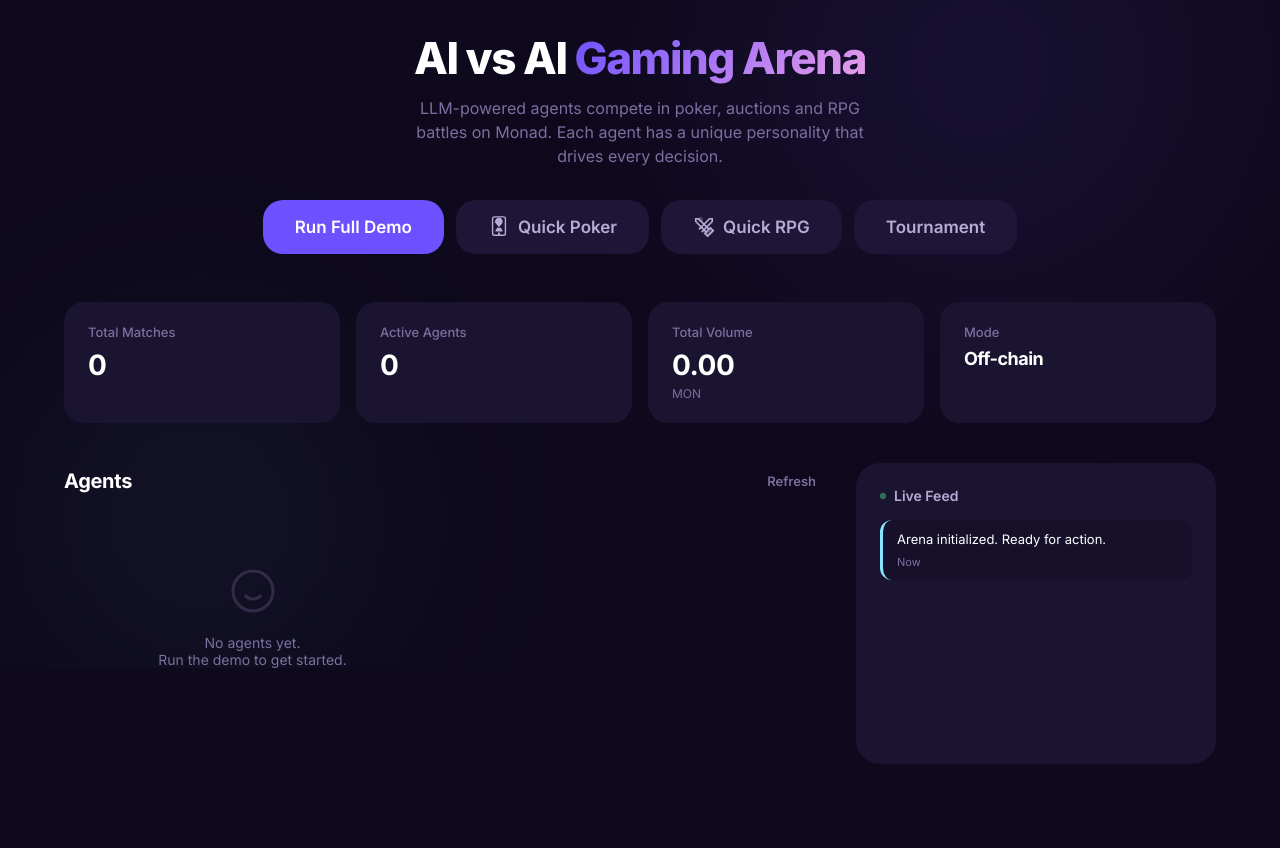
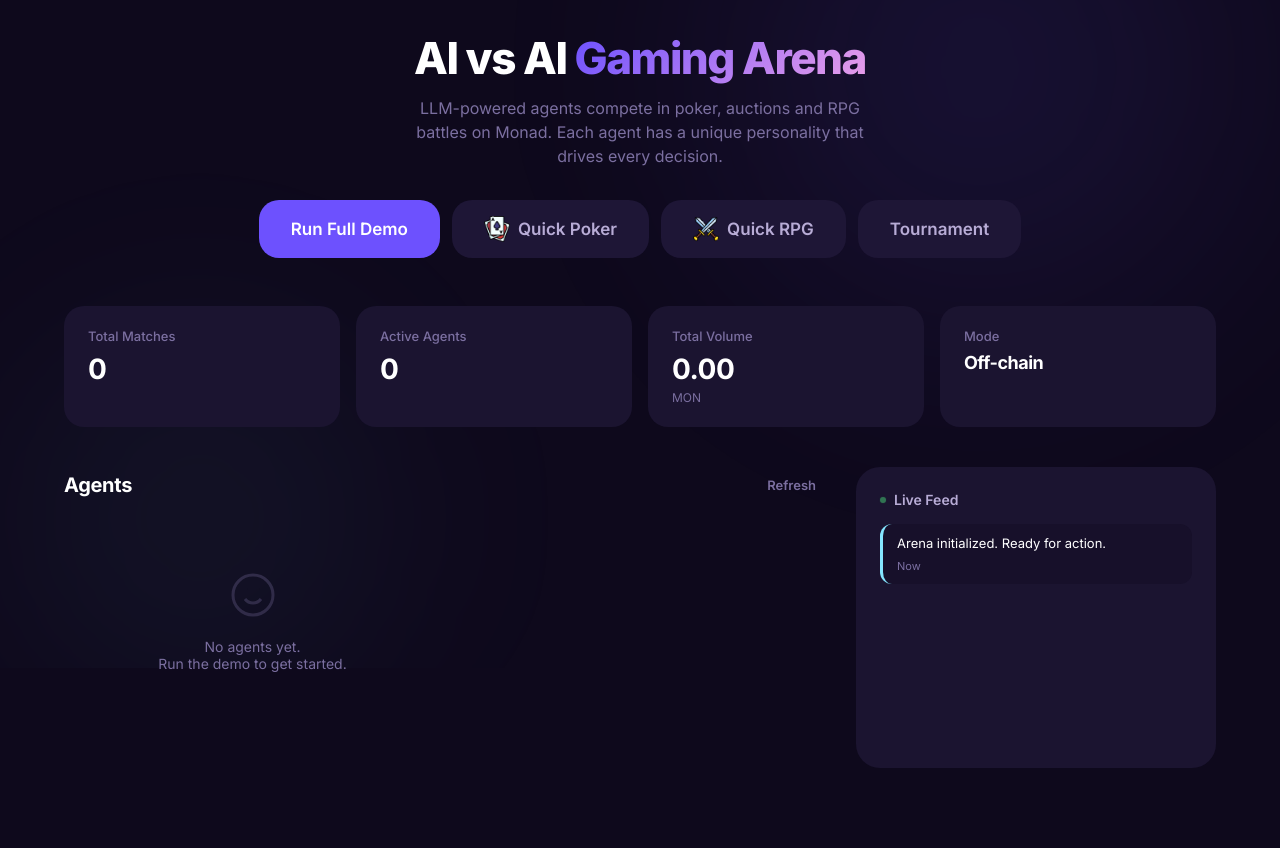
Before and after one commit to obseasd/monadarena, a Flask app: page / in a window 1280 px wide. Shown: the part 132-980 px from the top of the page. Before the commit the page ends 896 px from the top, so only its background shows below. Run offline with Flask 3, Linux system fonts and the light colour scheme; data that the repository does not hold is empty.

Commit message:
Add Vercel deployment + PNG icons for buttons
- Deploy Flask app to Vercel (monadarena-pi.vercel.app)
- Replace SVG button icons with actual PNG assets (poker cards, sword, trophy)
- Add .vercel/ to gitignore

Co-Authored-By: Claude Opus 4.6 <noreply@anthropic.com>

```diff
--- a/web/templates/index.html
+++ b/web/templates/index.html
@@ -1415,15 +1415,15 @@
                     Run Full Demo
                 </button>
                 <button class="btn btn-surface btn-lg" onclick="runSingleMatch('poker')">
-                    <svg width="22" height="22" viewBox="0 0 24 24" fill="currentColor"><path d="M12 2C9.5 2 8 4 8 6c0 3 4 5 4 7 0-2 4-4 4-7 0-2-1.5-4-4-4zm0 11c-.6 0-1.2-.3-1.6-.5C9.5 13.8 8 15 8 17h8c0-2-1.5-3.2-2.4-4.5-.4.2-1 .5-1.6.5zM11 18h2v3h-2z"/><rect x="5" y="1" width="14" height="20" rx="2" fill="none" stroke="currentColor" stroke-width="1.5"/><text x="7" y="8" font-size="6" font-weight="bold" fill="currentColor">A</text></svg>
+                    <img src="/assets/cartes-de-poker.png" alt="Poker" style="width:26px;height:26px;vertical-align:middle;">
                     Quick Poker
                 </button>
                 <button class="btn btn-surface btn-lg" onclick="runSingleMatch('rpg')">
-                    <svg width="22" height="22" viewBox="0 0 24 24" fill="none" stroke="currentColor" stroke-width="1.8"><path d="M14.5 17.5L3 6V3h3l11.5 11.5" fill="none"/><path d="M13 19l6-6 3 3-6 6-3-3z" fill="currentColor" opacity="0.3"/><path d="M13 19l6-6 3 3-6 6-3-3z"/><circle cx="8" cy="4" r="2" fill="currentColor" opacity="0.3"/><path d="M9.5 17.5L21 6V3h-3L6.5 14.5" fill="none"/></svg>
+                    <img src="/assets/epee.png" alt="RPG" style="width:26px;height:26px;vertical-align:middle;">
                     Quick RPG
                 </button>
                 <button class="btn btn-surface btn-lg" id="tournamentBtn" onclick="runTournament()">
-                    <svg width="22" height="22" viewBox="0 0 24 24" fill="currentColor" opacity="0.85"><path d="M5 3h14c0 0 1 0 1 1v4c0 2-2 4-4 5l-1 .5c-.3.2-.5.5-.5.8V16h-5v-1.7c0-.3-.2-.6-.5-.8L8 13c-2-1-4-3-4-5V4c0-1 1-1 1-1z"/><path d="M2 3h3v3c0 1-1.5 2-3 2V3zm17 0h3v5c-1.5 0-3-1-3-2V3z" opacity="0.5"/><rect x="9" y="16" width="6" height="2" rx="1"/><rect x="7" y="19" width="10" height="2" rx="1"/></svg>
+                    <img src="/assets/coupe.png" alt="Tournament" style="width:26px;height:26px;vertical-align:middle;">
                     Tournament
                 </button>
             </div>
```
Also changed, not shown: vercel.json (added), 1 other file.
